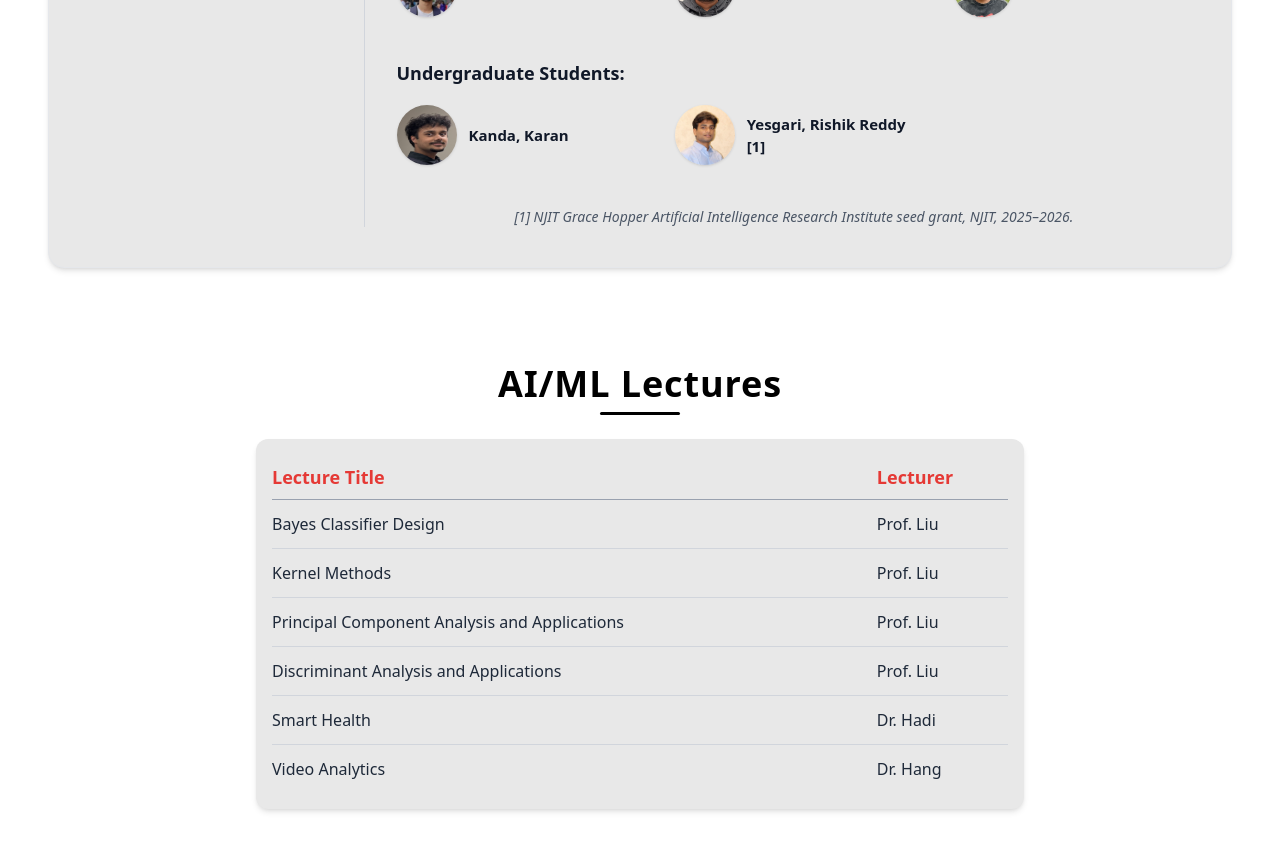
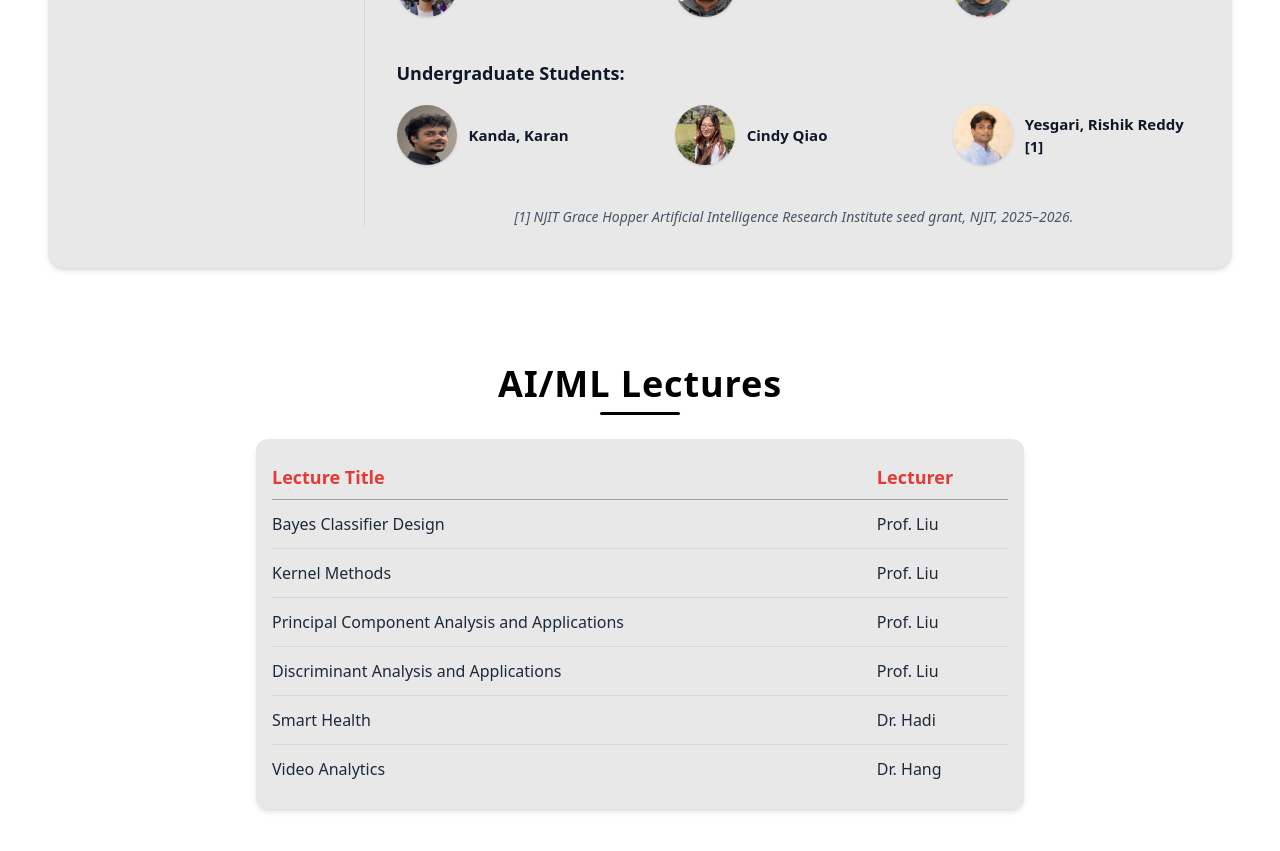
Before and after one commit to Rishik15/OAIT, a React (Vite) app: page / in a window 1280 px wide. Shown: the part 2840-3691 px from the top of the page. Built offline with nearby package versions, Linux system fonts and the light colour scheme; a web font is replaced by a local one.

Commit message:
Added 2 new members

```diff
--- a/src/components/Members.tsx
+++ b/src/components/Members.tsx
@@ -18,6 +18,8 @@ import andrew from "../assets/andrew.jpg";
 import vora from "../assets/vora.jpg";
 import jeet from "../assets/jeet.jpg";
 import ashvin from "../assets/ashvin.jpeg";
+import huong from "../assets/huongle.png";
+import cindy from "../assets/cindyqiao.jpeg";
 
 interface Member {
   name: string;
@@ -57,6 +59,7 @@ const MembersSection: FC = () => {
       ],
       undergrad: [
         { name: "Kanda, Karan", image: karan },
+        { name: "Cindy Qiao", image: cindy},
         { name: "Yesgari, Rishik Reddy [1]", image: rishik },
       ],
     },
@@ -66,6 +69,7 @@ const MembersSection: FC = () => {
         role: "Associate Professor of Computer Science, SAE: GPU Expert",
         image: andrew,
       },
+      { name: "Huong Le", role: "SAE: AI for Agriculture and Finance", image: huong},
     ],
     advisory: [
       { name: "Guopei Qiao", role: "SMTS, AMD", image: qiao },
```
Also changed, not shown: src/assets/cindyqiao.jpeg (added), src/assets/huongle.png (added).
